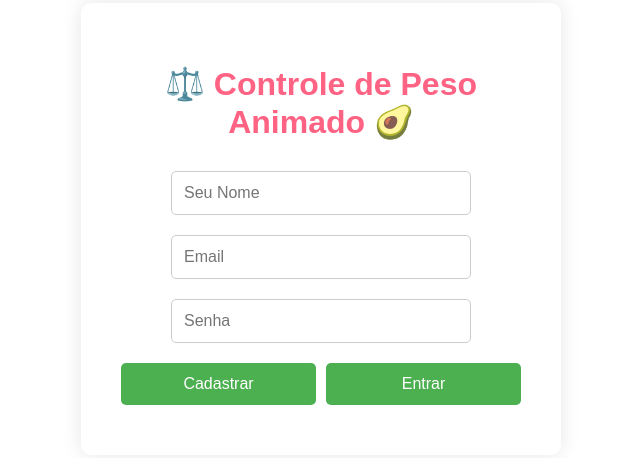
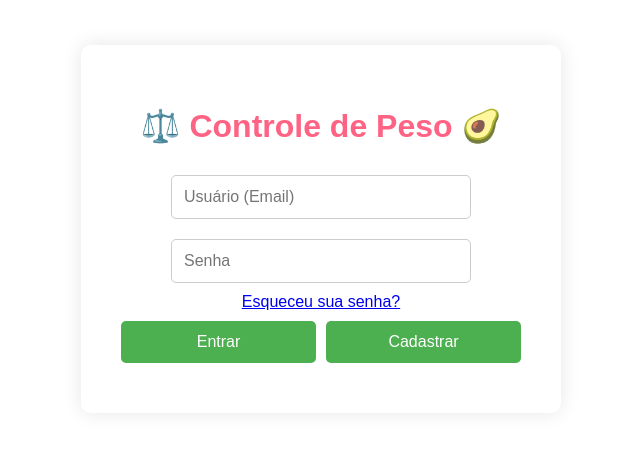
Before and after one commit to CarlosSabino/Controle-Peso, a plain HTML site: page index.html in a window 1280 px wide. Shown: the part 171-629 px from the top of the page, without its empty margins (319-959 px from the left). Drawn offline with nearby package versions, Linux system fonts and the light colour scheme; no server answers.

Commit message:
Update index.html

```diff
--- a/index.html
+++ b/index.html
@@ -3,7 +3,7 @@
 <head>
   <meta charset="UTF-8">
   <meta name="viewport" content="width=device-width, initial-scale=1.0">
-  <title>Controle de Peso Divertido</title>
+  <title>Controle de Peso</title>
   <script src="https://cdn.jsdelivr.net/npm/chart.js"></script>
   <script src="https://www.gstatic.com/firebasejs/9.6.1/firebase-app-compat.js"></script>
   <script src="https://www.gstatic.com/firebasejs/9.6.1/firebase-auth-compat.js"></script>
@@ -15,18 +15,35 @@
     <div class="background-section"></div>
     <div class="form-section">
       <div class="container">
-        <h1>⚖️ Controle de Peso Animado 🥑</h1>
-        <div id="auth-section">
+        <h1>⚖️ Controle de Peso 🥑</h1>
+
+        <!-- Tela de Login -->
+        <div id="login-section">
+          <div class="form-group">
+            <input type="email" id="email" placeholder="Usuário (Email)" required>
+            <input type="password" id="password" placeholder="Senha" required>
+            <a href="#" class="forgot-password" onclick="alert('Funcionalidade de recuperação de senha ainda não implementada.')">Esqueceu sua senha?</a>
+          </div>
+          <div class="button-group">
+            <button onclick="signIn()">Entrar</button>
+            <button onclick="showSignUp()">Cadastrar</button>
+          </div>
+        </div>
+
+        <!-- Tela de Cadastro -->
+        <div id="signup-section" style="display: none;">
           <div class="form-group">
             <input type="text" id="name" placeholder="Seu Nome" required>
-            <input type="email" id="email" placeholder="Email" required>
-            <input type="password" id="password" placeholder="Senha" required>
+            <input type="email" id="signup-email" placeholder="Email" required>
+            <input type="password" id="signup-password" placeholder="Senha" required>
           </div>
           <div class="button-group">
             <button onclick="signUp()">Cadastrar</button>
-            <button onclick="signIn()">Entrar</button>
+            <button onclick="showLogin()">Voltar</button>
           </div>
         </div>
+
+        <!-- Tela Principal -->
         <div id="main-section" style="display: none;">
           <h2>Bem-vindo, <span id="user-name"></span>! 🌟</h2>
           <p id="motivation"></p>
```
